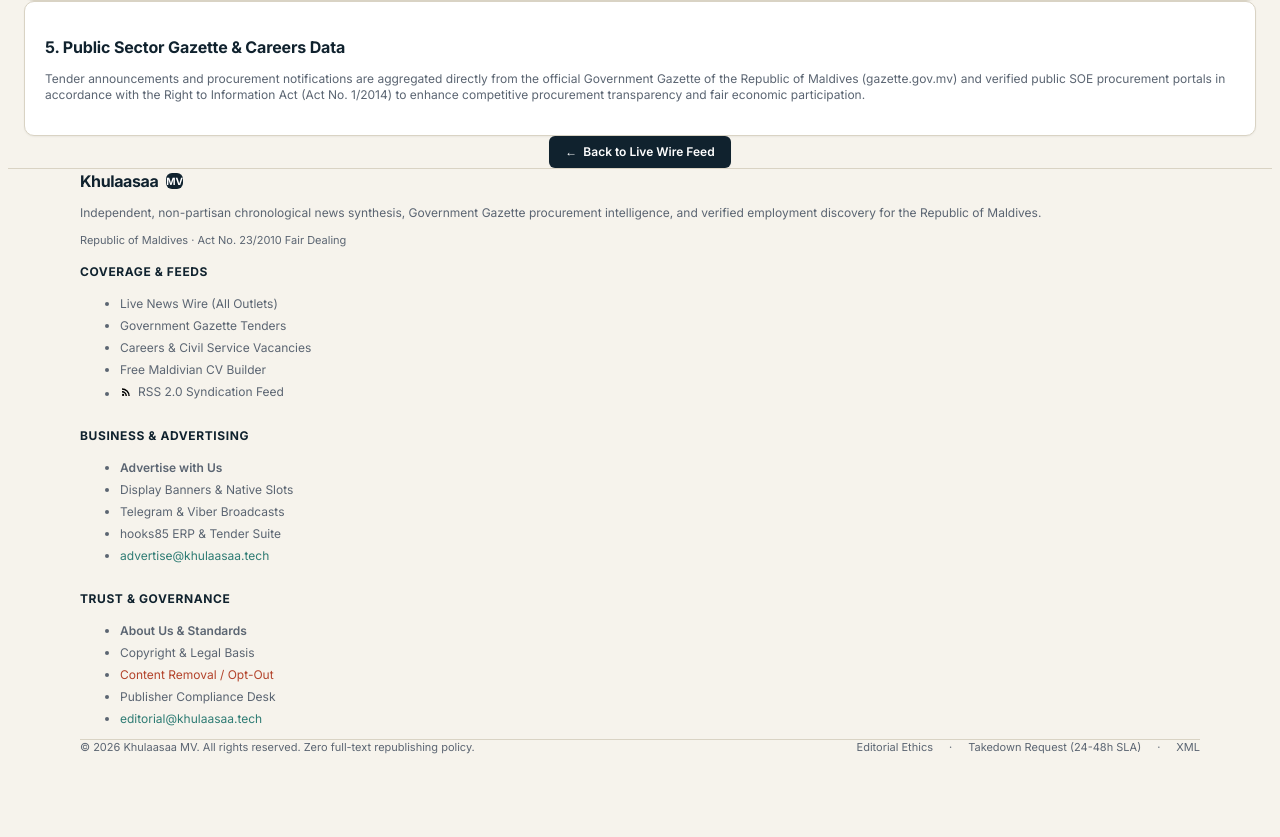
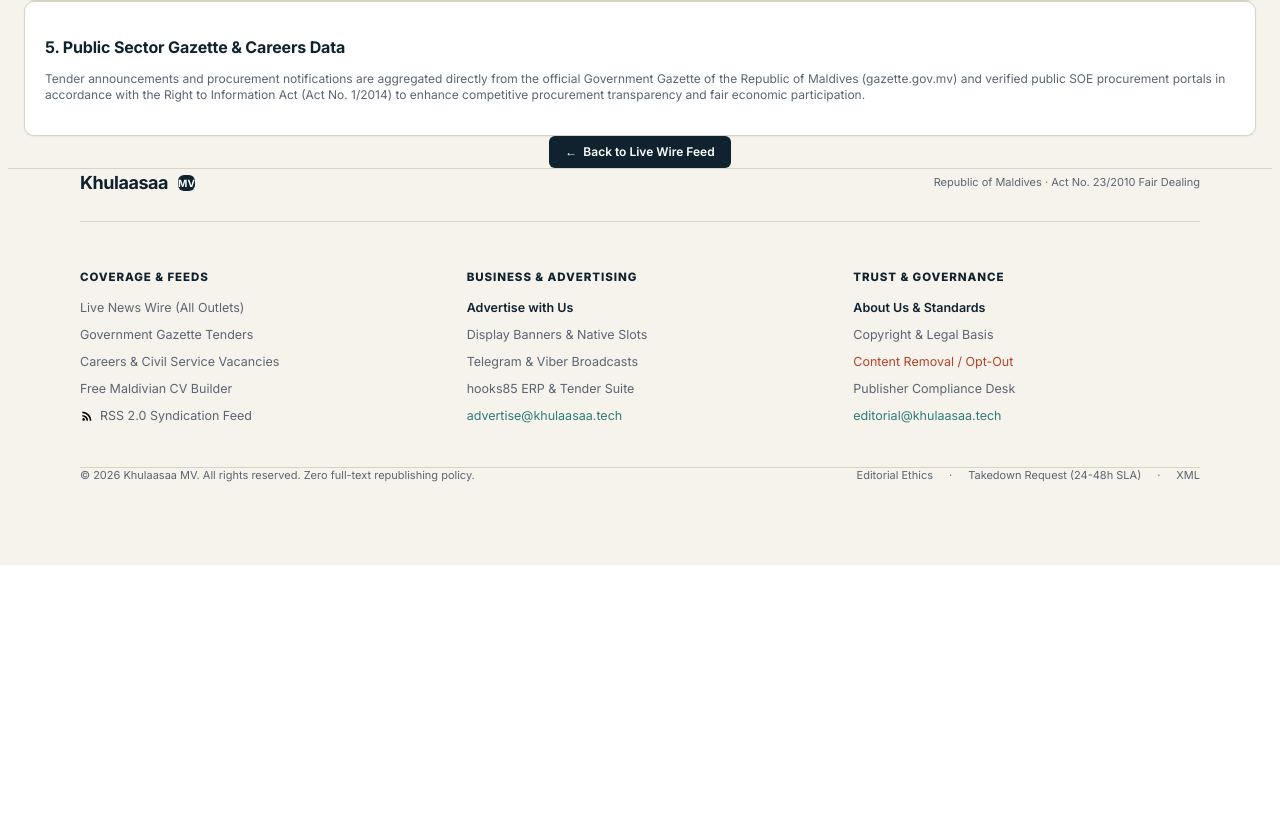
Before and after one commit to Gitrif/khulaasaa, a FastAPI app: page /about in a window 1280 px wide. Shown: the part 1438-2275 px from the top of the page. After the commit the page ends 2003 px from the top, so only its background shows below. Run offline with FastAPI, Linux system fonts and the light colour scheme; some libraries are stand-ins or nearby versions.

Commit message:
Format global footer into 3 clean columns using pure vanilla CSS with unbulleted link list and top brand banner

```diff
--- a/static/css/style.css
+++ b/static/css/style.css
@@ -2335,3 +2335,69 @@ body {
   margin-top: 3px;
   color: #334155;
 }
+
+/* ==========================================================================
+   GLOBAL 3-COLUMN FOOTER SYSTEM (Pure Vanilla CSS)
+   ========================================================================== */
+.footer-brand-banner {
+  display: flex;
+  flex-direction: column;
+  gap: 0.5rem;
+  padding-bottom: 1.5rem;
+  margin-bottom: 2rem;
+  border-bottom: 1px solid var(--hairline);
+}
+@media (min-width: 640px) {
+  .footer-brand-banner {
+    flex-direction: row;
+    align-items: center;
+    justify-content: space-between;
+  }
+}
+.footer-3col-grid {
+  display: grid;
+  grid-template-columns: repeat(3, minmax(0, 1fr));
+  gap: 2.5rem;
+  margin-bottom: 2.5rem;
+}
+@media (max-width: 768px) {
+  .footer-3col-grid {
+    grid-template-columns: 1fr;
+    gap: 1.75rem;
+  }
+}
+.footer-col-title {
+  font-size: 11.5px;
+  font-weight: 800;
+  text-transform: uppercase;
+  letter-spacing: 0.08em;
+  color: var(--ink);
+  margin-bottom: 0.85rem;
+}
+.footer-links-list {
+  list-style: none !important;
+  padding: 0 !important;
+  margin: 0 !important;
+  display: flex;
+  flex-direction: column;
+  gap: 0.6rem;
+}
+.footer-links-list li {
+  list-style: none !important;
+  padding: 0 !important;
+  margin: 0 !important;
+}
+.footer-links-list a {
+  color: var(--slate);
+  text-decoration: none;
+  font-size: 12.5px;
+  line-height: 1.4;
+  transition: color 0.15s ease;
+  display: inline-flex;
+  align-items: center;
+  gap: 6px;
+}
+.footer-links-list a:hover {
+  color: var(--ink);
+  text-decoration: underline;
+}
--- a/templates/base.html
+++ b/templates/base.html
@@ -278,64 +278,62 @@
     {% block content %}{% endblock %}
   </div>
 
-  <!-- COMPREHENSIVE GLOBAL FOOTER -->
-  <footer class="site-footer border-t border-hairline bg-paper pt-10 pb-28 md:pb-12 text-xs text-slate mt-12">
+  <!-- COMPREHENSIVE GLOBAL FOOTER (3 Columns) -->
+  <footer class="site-footer border-t border-hairline bg-paper pt-8 pb-28 md:pb-12 text-xs text-slate mt-12">
     <div class="max-w-6xl mx-auto px-4">
-      <div class="grid grid-cols-1 sm:grid-cols-2 md:grid-cols-4 gap-8 mb-8">
 
-        <!-- Column 1: Brand & Editorial Mission -->
-        <div class="space-y-3">
-          <div class="flex items-center gap-2">
-            <span class="font-serif-display font-bold text-base text-ink tracking-tight">Khulaasaa</span>
-            <span class="text-[10px] font-bold px-1.5 py-0.5 rounded bg-ink text-white">MV</span>
-          </div>
-          <p class="text-xs text-slate leading-relaxed">
-            Independent, non-partisan chronological news synthesis, Government Gazette procurement intelligence, and verified employment discovery for the Republic of Maldives.
-          </p>
-          <div class="pt-1 text-[11px] text-slate-500">
-            <span>Republic of Maldives</span> &middot; <span>Act No. 23/2010 Fair Dealing</span>
-          </div>
+      <!-- Top Brand Summary Banner -->
+      <div class="footer-brand-banner">
+        <div class="flex items-center gap-2.5">
+          <span class="font-serif-display font-bold text-lg text-ink tracking-tight">Khulaasaa</span>
+          <span class="text-[10px] font-bold px-1.5 py-0.5 rounded bg-ink text-white">MV</span>
+          <span class="text-xs text-slate ml-2 hidden sm:inline">Independent Maldivian News, Gazette Procurement &amp; Employment Intelligence</span>
         </div>
+        <div class="text-[11px] text-slate-500">
+          <span>Republic of Maldives</span> &middot; <span>Act No. 23/2010 Fair Dealing</span>
+        </div>
+      </div>
 
-        <!-- Column 2: Intelligence & Coverage -->
-        <div class="space-y-2.5">
-          <h4 class="font-bold text-xs uppercase tracking-wider text-ink">Coverage &amp; Feeds</h4>
-          <ul class="space-y-1.5 text-xs">
-            <li><a href="/" class="hover:text-ink transition hover:underline">Live News Wire (All Outlets)</a></li>
-            <li><a href="/bids" class="hover:text-ink transition hover:underline">Government Gazette Tenders</a></li>
-            <li><a href="/jobs" class="hover:text-ink transition hover:underline">Careers &amp; Civil Service Vacancies</a></li>
-            <li><a href="/jobs/cv-creator" class="hover:text-ink transition hover:underline">Free Maldivian CV Builder</a></li>
-            <li><a href="/feed.xml" class="hover:text-ink transition hover:underline flex items-center gap-1.5">
-              <svg class="w-3 h-3 text-amber-600 fill-current" viewBox="0 0 24 24"><path d="M6.18 15.64a2.18 2.18 0 0 1 2.18 2.18C8.36 19 7.38 20 6.18 20C5 20 4 19 4 17.82a2.18 2.18 0 0 1 2.18-2.18M4 4.44A15.56 15.56 0 0 1 19.56 20h-2.83A12.73 12.73 0 0 0 4 7.27V4.44m0 5.66a9.9 9.9 0 0 1 9.9 9.9h-2.83A7.07 7.07 0 0 0 4 12.93V10.1z"/></svg>
+      <!-- 3-Column Footer Links Grid -->
+      <div class="footer-3col-grid">
+        <!-- Column 1: Coverage & Feeds -->
+        <div>
+          <h4 class="footer-col-title">Coverage &amp; Feeds</h4>
+          <ul class="footer-links-list">
+            <li><a href="/">Live News Wire (All Outlets)</a></li>
+            <li><a href="/bids">Government Gazette Tenders</a></li>
+            <li><a href="/jobs">Careers &amp; Civil Service Vacancies</a></li>
+            <li><a href="/jobs/cv-creator">Free Maldivian CV Builder</a></li>
+            <li><a href="/feed.xml">
+              <svg class="w-3.5 h-3.5 text-amber-600 fill-current shrink-0" viewBox="0 0 24 24"><path d="M6.18 15.64a2.18 2.18 0 0 1 2.18 2.18C8.36 19 7.38 20 6.18 20C5 20 4 19 4 17.82a2.18 2.18 0 0 1 2.18-2.18M4 4.44A15.56 15.56 0 0 1 19.56 20h-2.83A12.73 12.73 0 0 0 4 7.27V4.44m0 5.66a9.9 9.9 0 0 1 9.9 9.9h-2.83A7.07 7.07 0 0 0 4 12.93V10.1z"/></svg>
               <span>RSS 2.0 Syndication Feed</span>
             </a></li>
           </ul>
         </div>
 
-        <!-- Column 3: Commercial & Advertise -->
-        <div class="space-y-2.5">
-          <h4 class="font-bold text-xs uppercase tracking-wider text-ink">Business &amp; Advertising</h4>
-          <ul class="space-y-1.5 text-xs">
-            <li><a href="/advertise" class="hover:text-ink font-semibold transition hover:underline">Advertise with Us</a></li>
-            <li><a href="/advertise#formats" class="hover:text-ink transition hover:underline">Display Banners &amp; Native Slots</a></li>
-            <li><a href="/advertise#broadcasts" class="hover:text-ink transition hover:underline">Telegram &amp; Viber Broadcasts</a></li>
-            <li><a href="/subscription" class="hover:text-ink transition hover:underline">hooks85 ERP &amp; Tender Suite</a></li>
-            <li><a href="mailto:advertise@khulaasaa.tech" class="text-lagoon hover:underline">advertise@khulaasaa.tech</a></li>
+        <!-- Column 2: Business & Advertising -->
+        <div>
+          <h4 class="footer-col-title">Business &amp; Advertising</h4>
+          <ul class="footer-links-list">
+            <li><a href="/advertise" style="color:var(--ink); font-weight:600;">Advertise with Us</a></li>
+            <li><a href="/advertise#formats">Display Banners &amp; Native Slots</a></li>
+            <li><a href="/advertise#broadcasts">Telegram &amp; Viber Broadcasts</a></li>
+            <li><a href="/subscription">hooks85 ERP &amp; Tender Suite</a></li>
+            <li><a href="mailto:advertise@khulaasaa.tech" style="color:var(--lagoon);">advertise@khulaasaa.tech</a></li>
           </ul>
         </div>
 
-        <!-- Column 4: Governance & Legal -->
-        <div class="space-y-2.5">
-          <h4 class="font-bold text-xs uppercase tracking-wider text-ink">Trust &amp; Governance</h4>
-          <ul class="space-y-1.5 text-xs">
-            <li><a href="/about" class="hover:text-ink font-semibold transition hover:underline">About Us &amp; Standards</a></li>
-            <li><a href="/about#legality" class="hover:text-ink transition hover:underline">Copyright &amp; Legal Basis</a></li>
-            <li><a href="/about#removal" class="hover:text-ink transition hover:underline text-flag">Content Removal / Opt-Out</a></li>
-            <li><a href="/compliance" class="hover:text-ink transition hover:underline">Publisher Compliance Desk</a></li>
-            <li><a href="mailto:editorial@khulaasaa.tech" class="text-lagoon hover:underline">editorial@khulaasaa.tech</a></li>
+        <!-- Column 3: Trust & Governance -->
+        <div>
+          <h4 class="footer-col-title">Trust &amp; Governance</h4>
+          <ul class="footer-links-list">
+            <li><a href="/about" style="color:var(--ink); font-weight:600;">About Us &amp; Standards</a></li>
+            <li><a href="/about#legality">Copyright &amp; Legal Basis</a></li>
+            <li><a href="/about#removal" style="color:var(--flag);">Content Removal / Opt-Out</a></li>
+            <li><a href="/compliance">Publisher Compliance Desk</a></li>
+            <li><a href="mailto:editorial@khulaasaa.tech" style="color:var(--lagoon);">editorial@khulaasaa.tech</a></li>
           </ul>
         </div>
-
       </div>
 
       <!-- Bottom Sub-Footer Bar -->
```
